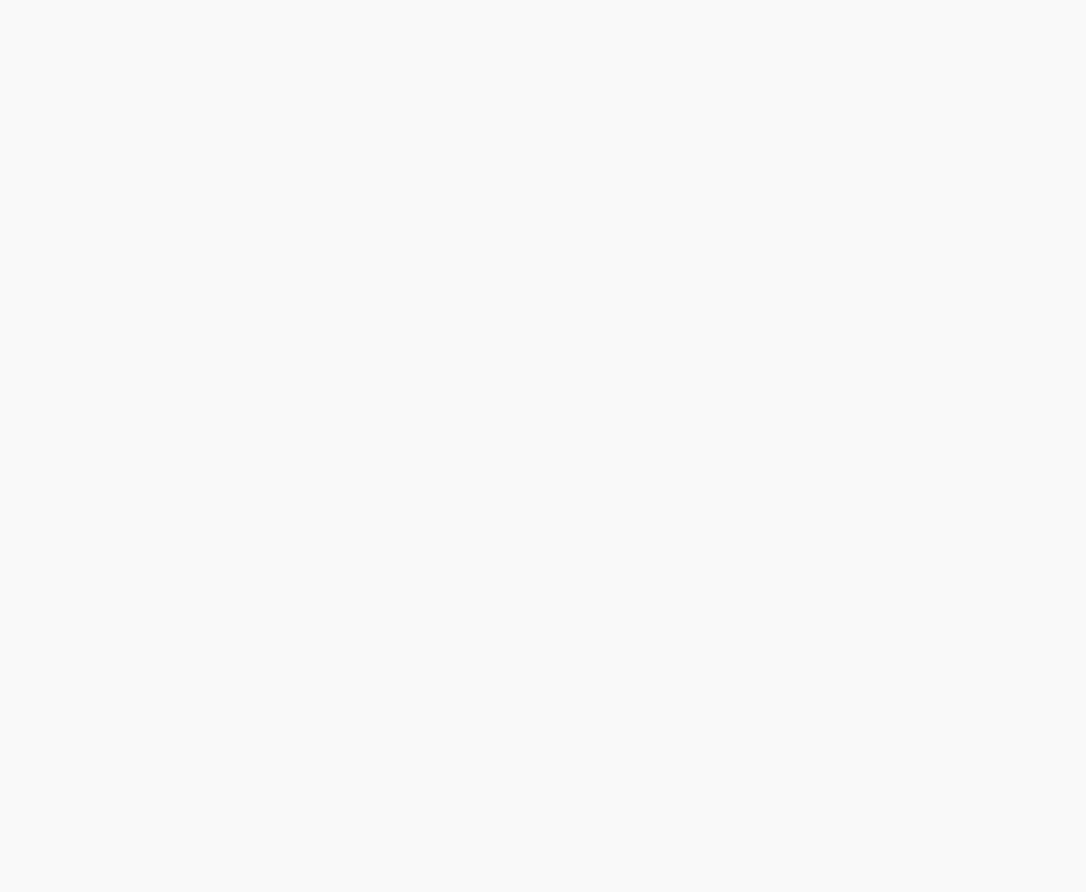
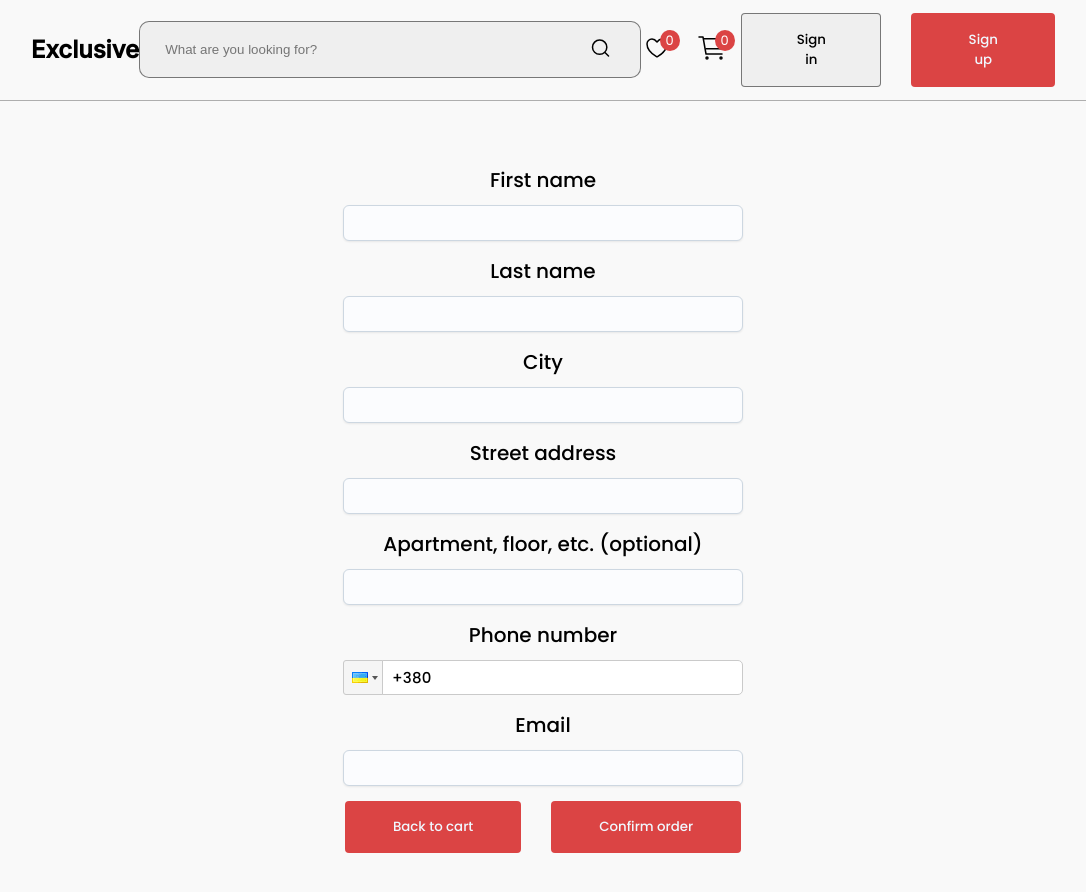
Before and after one commit to AlbinaBlazhko17/Exclusive, a React (Vite) app: page /cart/form in a window 1280 px wide. Before the commit this address had no page. Shown: the top 892 px of the page, without its empty margins (97-1183 px from the left). Before the commit the page ends 800 px from the top, so only its background shows below. Built offline with nearby package versions, Linux system fonts and the light colour scheme.

Commit message:
added form page and confirmation page

```diff
--- /dev/null
+++ b/src/components/CartFormPage/CartFormPage.tsx
@@ -0,0 +1,184 @@
+import Header from '../Header/Header';
+import * as Yup from 'yup';
+import { ErrorMessage, Field, Form, Formik } from 'formik';
+
+import style from './styles.module.css';
+import { getLocalStorage, setLocalStorage } from '../../utils/localStorage';
+import { useEffect, useState } from 'react';
+import { IFormDataDelivery } from '../../interfaces/formDataDelivery.interface';
+import CustomInput from '../FormToSign/CustomInput';
+import CustomInputNumber from '../FormToSign/CustomInputNumber';
+import Button from '../Button/Button';
+
+function CartFormPage () {
+	const [formDataDelivery, setFormDataDelivery] = useState<IFormDataDelivery>({
+		firstName: '',
+		lastName: '',
+		city: '',
+		streetAddress: '',
+		apartments: '',
+		phoneNumber: '',
+		email: '',
+		additionalInfo: '',
+	});
+
+	useEffect(() => {
+		const dataFromLocalstorage = getLocalStorage('delivery');
+		if (dataFromLocalstorage.length) setFormDataDelivery(dataFromLocalstorage);
+	}, []);
+
+	useEffect(() => {
+		setLocalStorage('delivery', formDataDelivery);
+	}, [formDataDelivery])
+
+	const validationSchema = Yup.object().shape({
+		firstName: Yup.string()
+			.min(2, 'First name is too short!')
+			.max (20, 'First name is too long!')
+			.required ('First name is required!'),
+		lastName: Yup.string()
+			.min(2, 'Last name is too short!')
+			.max (20, 'Last name is too long!')
+			.required ('Last name is required!'),
+		city: Yup.string()
+			.min(5, 'City is too short!')
+			.max(20, 'City is too long!')
+			.required('City is required!'),
+		streetAddress: Yup.string()
+			.min(10, 'Street address it too short')
+			.max(20, 'Street address is too long!')
+			.required('Street address is required'),
+		apartments: Yup.number()
+			.max(10, 'Apartmants is too long'),
+		phoneNumber: Yup.string()
+			.min(10, 'Phone number is too short')
+			.required('Phone number is required'),
+		email: Yup.string()
+			.email('Invalid email address')
+			.required('Email is required'),
+		additionalInfo: Yup.string()
+			.max(100, 'additional info is too long')
+	})
+
+	return (
+		<>
+			<Header/>
+			<Formik
+				initialValues={formDataDelivery}
+				validationSchema={validationSchema}
+				onSubmit={(values, {setSubmitting}) => {
+					console.log(values);
+					setSubmitting(false);
+				}}>
+				<Form className={style.formWrapper}>
+					<label className={style.formLabel}>First name</label>
+					<div className={style.field}>
+						<Field
+							type="name"
+							name="firstName"
+							value={formDataDelivery.firstName}
+							component={CustomInput}
+							formData={formDataDelivery}
+							setFormData={setFormDataDelivery}
+						/>
+						<ErrorMessage name="firstName" render={(errorMsg) => (
+								<div className={style.error}>{errorMsg}</div>
+						)} />
+					</div>
+					<label className={style.formLabel}>Last name</label>
+					<div className={style.field}>
+						<Field
+							type="text"
+							name="lastName"
+							value={formDataDelivery.lastName}
+							component={CustomInput}
+							formData={formDataDelivery}
+							setFormData={setFormDataDelivery}
+						/>
+						<ErrorMessage name="lastName" render={(errorMsg) => (
+								<div className={style.error}>{errorMsg}</div>
+						)} />
+					</div>
+					<label className={style.formLabel}>City</label>
+					<div className={style.field}>
+						<Field
+							type="text"
+							name="city"
+							value={formDataDelivery.city}
+							component={CustomInput}
+							formData={formDataDelivery}
+							setFormData={setFormDataDelivery}
+						/>
+						<ErrorMessage name="city" render={(errorMsg) => (
+								<div className={style.error}>{errorMsg}</div>
+						)} />
+					</div>
+					<label className={style.formLabel}>Street address</label>
+					<div className={style.field}>
+						<Field
+							type="text"
+							name="streetAddress"
+							value={formDataDelivery.streetAddress}
+							component={CustomInput}
+							formData={formDataDelivery}
+							setFormData={setFormDataDelivery}
+						/>
+						<ErrorMessage name="streetAddress" render={(errorMsg) => (
+								<div className={style.error}>{errorMsg}</div>
+						)} />
+					</div>
+					<label className={style.formLabel}>Apartment, floor, etc. (optional)</label>
+					<div className={style.field}>
+						<Field
+							type="text"
+							name="apartments"
+							value={formDataDelivery.apartments}
+							component={CustomInput}
+							formData={formDataDelivery}
+							setFormData={setFormDataDelivery}
+						/>
+						<ErrorMessage name="apartments" render={(errorMsg) => (
+								<div className={style.error}>{errorMsg}</div>
+						)} />
+					</div>
+					<label className={style.formLabel}>Phone number</label>
+						<div className={style.field}>
+							<Field
+								type="tel"
+								name="tel"
+								value={formDataDelivery.phoneNumber}
+								component={CustomInputNumber}
+								formData={formDataDelivery}
+								setFormData={setFormDataDelivery}
+								width={'400px'}
+							/>
+							<ErrorMessage name="tel" render={(errorMsg) => (
+								<div className={style.error}>{errorMsg}</div>
+							)} />
+						</div>
+					<label className={style.formLabel}>Email</label>
+					<div className={style.field}>
+						<Field
+							type="email"
+							name="email"
+							value={formDataDelivery.email}
+							component={CustomInput}
+							formData={formDataDelivery}
+							setFormData={setFormDataDelivery}
+						/>
+						<ErrorMessage name="email" render={(errorMsg) => (
+								<div className={style.error}>{errorMsg}</div>
+						)} />
+					</div>
+					<div className={style.buttons}>
+						<Button appearance='filled' style={{marginRight: '30px'}}>Back to cart</Button>
+						<Button type='submit' appearance='filled'>Confirm order</Button>
+					</div>
+				</Form>
+			</Formik>
+
+		</>
+	)
+}
+
+export default CartFormPage;
--- /dev/null
+++ b/src/components/CartFormPage/styles.module.css
@@ -0,0 +1,30 @@
+.formWrapper {
+	padding: 5% 10%;
+	display: flex;
+	flex-direction: column;
+	align-items: center;
+}
+
+.field {
+	width: 400px;
+	position: relative;
+	margin-bottom: 15px;
+}
+
+.formLabel {
+	font-weight: 500;
+	font-size: 20px;
+	margin-bottom: 10px;
+}
+
+.buttons {
+	display: flex;
+	justify-content: space-between;
+	align-items: center;
+}
+.error {
+	position: absolute;
+	top: 90%;
+	left: 1%;
+	color: #DB4444;
+}
--- /dev/null
+++ b/src/components/ConfirmationPage/ConfirmationPage.tsx
@@ -0,0 +1,16 @@
+import CheckCircleIcon from '@mui/icons-material/CheckCircle';
+import Header from "../Header/Header";
+
+function ConfirmationPage() {
+	return (
+		<>
+			<Header/>
+			<div style={{display: 'flex', alignItems: 'center', marginTop: '10%', marginBottom: '3%'}}>
+				<CheckCircleIcon sx={{color: '#74e8ae', width: '100px', height: '100px', margin: 'auto'}} fontSize="large" />
+			</div>
+			<div style={{color: '#74e8ae', fontSize: '40px', textAlign: 'center'}}>Thank you for your order!</div>
+		</>
+	)
+}
+
+export default ConfirmationPage;
--- a/src/components/Form/CustomInputNumber.tsx
+++ b/src/components/FormToSign/CustomInputNumber.tsx
@@ -2,16 +2,17 @@ import { useMemo } from 'react';
 import PhoneInput from 'react-phone-input-2';
 import {IFormData, setFormDataType} from '../../interfaces/formData.interface';
 
-function CustomInputNumber({ field, form, formData, setFormData, startDecorator, ...rest }: { formData: IFormData; setFormData: setFormDataType, startDecorator: React.ReactElement }) {
+function CustomInputNumber({ field, form, formData, setFormData, startDecorator, width,...props }: { formData: IFormData; setFormData: setFormDataType, startDecorator: React.ReactElement, width?: string }) {
 	return useMemo(() => (
 		<PhoneInput
 			{...field}
-			{...rest}
+			{...props}
 		country={'ua'}
 		inputStyle={{
 			fontFamily: 'Poppins',
 			fontSize: 'inherit',
-			fontWeight: 'inherit'
+			fontWeight: 'inherit',
+			width
 		}}
 			onChange={(value) => {
 				setFormData({
--- a/src/components/RadioGroup/RadioGroup.tsx
+++ b/src/components/FormToSign/RadioGroup.tsx
@@ -1,6 +1,6 @@
 import {Radio} from '@mui/joy';
 import {IFormData, setFormDataType} from '../../interfaces/formData.interface';
-import style from '../Form/styles.module.css';
+import style from './styles.module.css';
 
 const RadioGroup = ({ field, formData, setFormData }: { formData: IFormData; setFormData: setFormDataType }) => (
 	<div className={style.radio}>
--- a/src/components/Header/Header.tsx
+++ b/src/components/Header/Header.tsx
@@ -24,6 +24,7 @@ function Header () {
 		localStorage.setItem('formData', JSON.stringify(formData));
 		setOpen(false);
 	}
+
 	useEffect(() => {
 		const savedData = localStorage.getItem('formData');
 		if (savedData) {
--- a/src/components/Modal/Modal.tsx
+++ b/src/components/Modal/Modal.tsx
@@ -1,6 +1,6 @@
-import {Modal, Sheet, ModalClose, Typography} from '@mui/joy';
-import Form from '../Form/Form';
-import {IFormData, setFormDataType} from '../../interfaces/formData.interface';
+import { Modal, ModalClose, Sheet, Typography } from '@mui/joy';
+import { IFormData, setFormDataType } from '../../interfaces/formData.interface';
+import FormToSign from '../FormToSign/FormToSign';
 
 function MyModal({
 	open, handleClose, formData, setFormData, type
@@ -35,7 +35,7 @@ function MyModal({
 				>
 					{type}
 				</Typography>
-				<Form type={type} formData={formData} setFormData={setFormData} handleClose={handleClose}/>
+				<FormToSign type={type} formData={formData} setFormData={setFormData} handleClose={handleClose}/>
 			</Sheet>
 		</Modal>
 	)
```
Also changed, not shown: src/components/FormToSign/FormToSign.tsx (renamed from src/components/Form/Form.tsx, +8 -8 lines), src/interfaces/formDataDelivery.interface.ts (added, +11 -0 lines), src/routes/routesConfig.tsx (+10 -0 lines), src/assets/confirm-27.svg (added), src/components/FormToSign/CustomInput.tsx (renamed from src/components/Form/CustomInput.tsx), src/components/FormToSign/styles.module.css (renamed from src/components/Form/styles.module.css).
